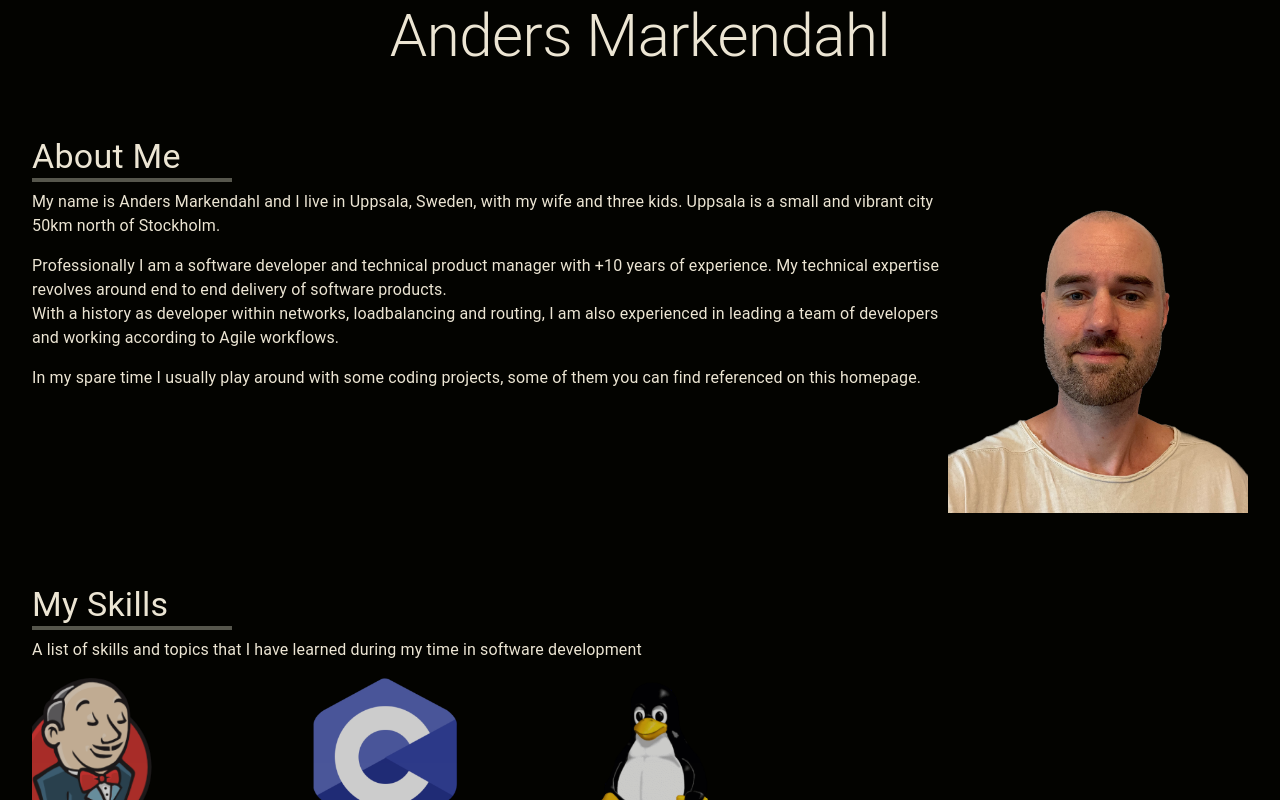
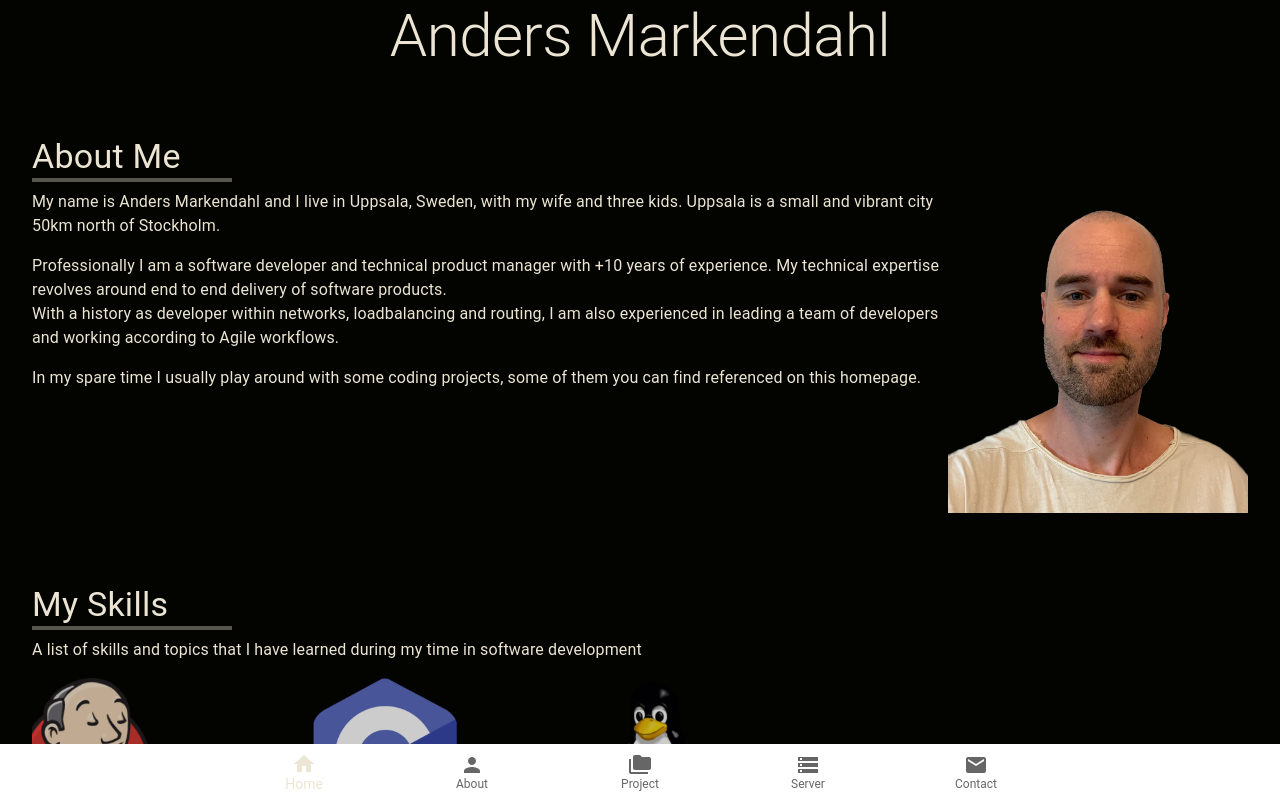
Before and after one commit to andersmarkendahl/andersmarkendahl.github.io, a React app: page / in a window 1280 px wide. Shown: the top 800 px of the page. Built offline with nearby package versions, Linux system fonts and the light colour scheme.

Commit message:
Added dummy navigation component

```diff
--- a/src/App.tsx
+++ b/src/App.tsx
@@ -9,6 +9,7 @@ import {
   ThemeOptions,
 } from '@mui/material';
 
+import { Navigation } from './components/Navigation';
 import { Footer } from './sections/Footer';
 import { Contact } from './sections/Contact';
 import { Server } from './sections/Server';
@@ -63,6 +64,7 @@ export const App = () => (
         <Contact />
         <Footer />
       </Stack>
+      <Navigation />
     </div>
   </ThemeProvider>
 );
--- /dev/null
+++ b/src/components/Navigation.tsx
@@ -0,0 +1,36 @@
+/** @jsx jsx */
+import { useRef, useState } from 'react';
+import { jsx } from '@emotion/react';
+import {
+  BottomNavigation,
+  BottomNavigationAction,
+} from '@mui/material';
+import {
+  Home as HomeIcon,
+  Person as AboutIcon,
+  FolderCopy as ProjectIcon,
+  Storage as ServerIcon,
+  Mail as ContactIcon,
+} from '@mui/icons-material';
+
+export const Navigation = () => {
+  const [value, setValue] = useState(0);
+
+  return (
+    <div css={{ position: 'fixed', bottom: 0, left: 0, right: 0 }}>
+      <BottomNavigation
+        showLabels
+        value={value}
+        onChange={(event, newValue) => {
+          setValue(newValue);
+        }}
+      >
+        <BottomNavigationAction label="Home" icon={<HomeIcon />} />
+        <BottomNavigationAction label="About" icon={<AboutIcon />} />
+        <BottomNavigationAction label="Project" icon={<ProjectIcon />} />
+        <BottomNavigationAction label="Server" icon={<ServerIcon />} />
+        <BottomNavigationAction label="Contact" icon={<ContactIcon />} />
+      </BottomNavigation>
+    </div>
+  )
+};
```
